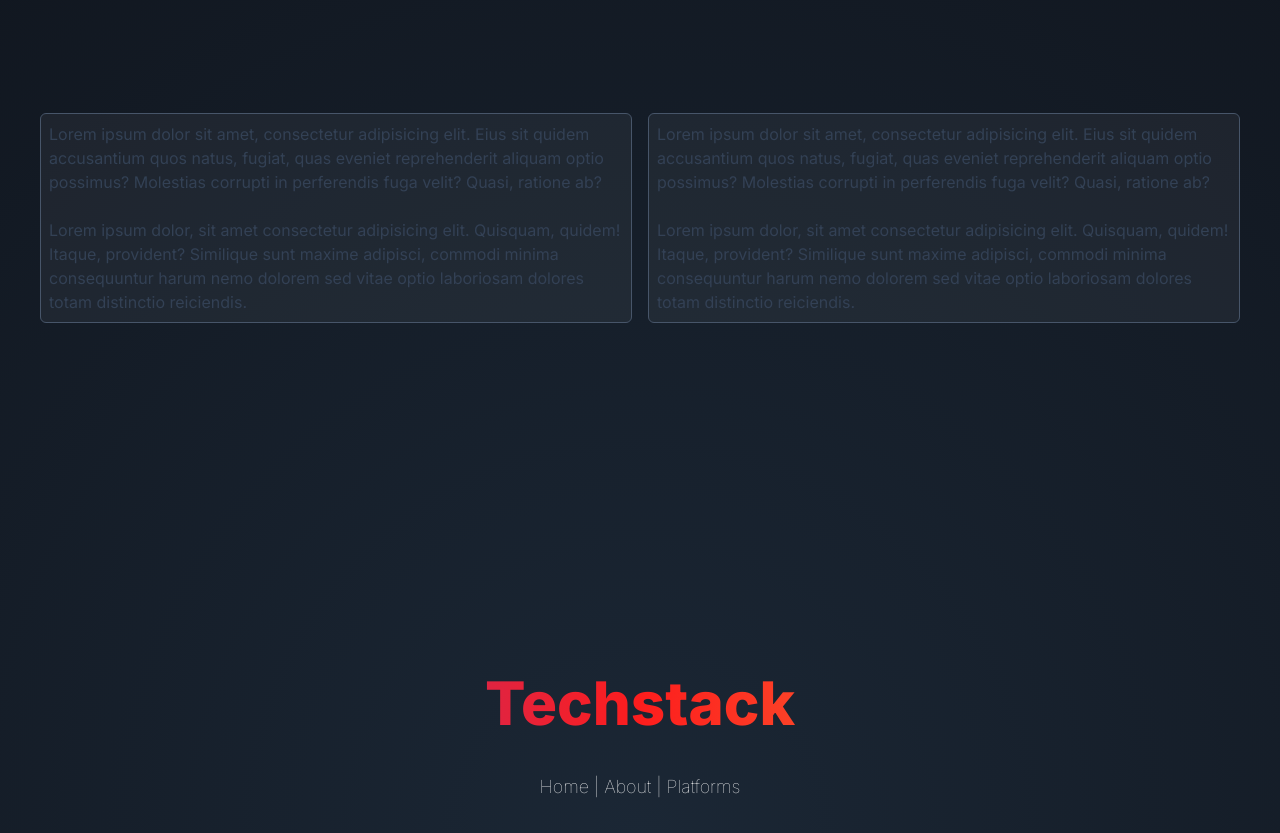
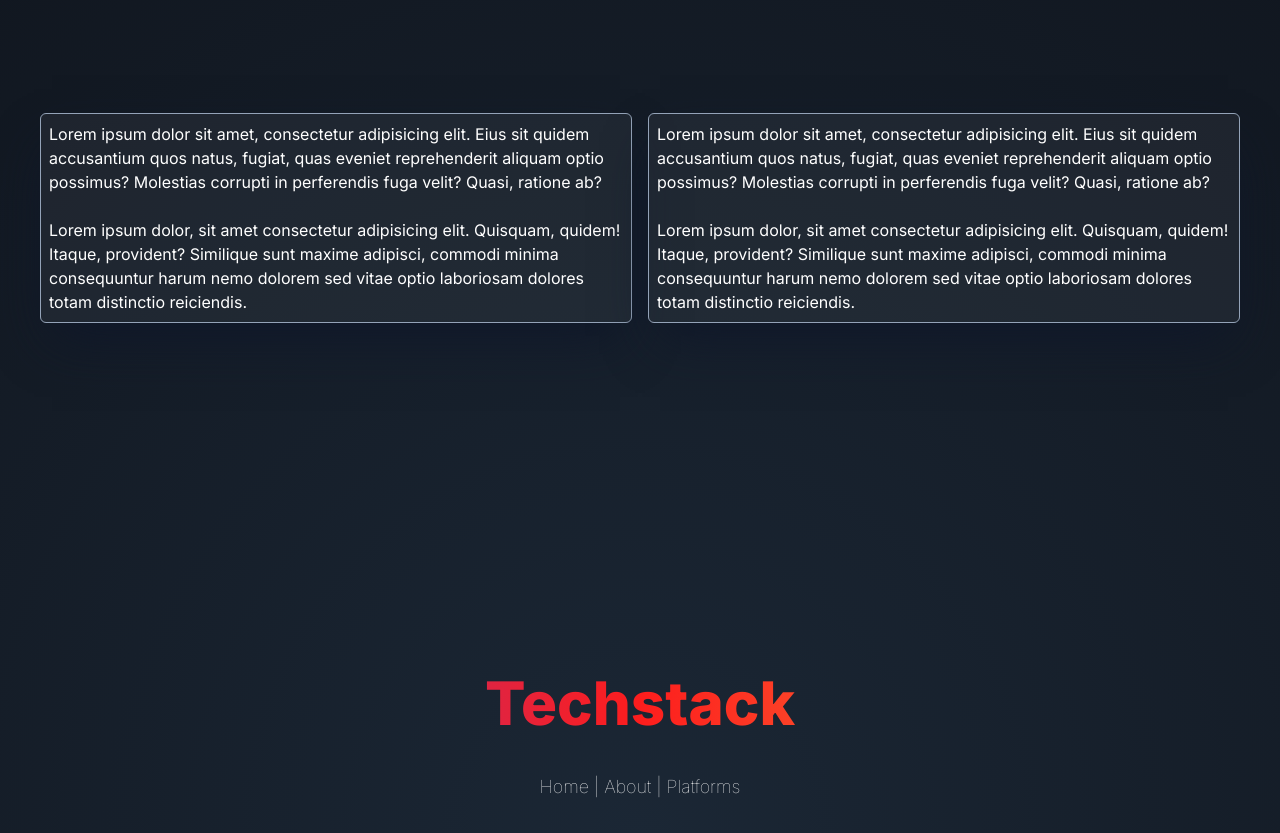
Before and after one commit to Niklas003/personalPage, a Vue app: page /#about in a window 1280 px wide. Shown: the part 1007-1840 px from the top of the page. Built offline with nearby package versions, Linux system fonts and the light colour scheme.

Commit message:
fix: little improvements

```diff
--- a/src/views/AboutView.vue
+++ b/src/views/AboutView.vue
@@ -9,12 +9,12 @@ import NavbarVue from '@/components/Navbar.vue';
         <NavbarVue site="About" class="mt-10"></NavbarVue>
         <Transition name="slide-fade" appear>
             <div class="flex flex-col md:flex-row justify-left mx-8">
-            <div data-aos="fade-left" data-aos-duration="600" class="text-slate-700 hover:text-white p-2 m-2 mt-28 bg-white/5 border-slate-600 hover:border-slate-400 border hover:shadow-2xl hover:shadow-slate-700 rounded-md duration-300">
+            <div data-aos="fade-left" data-aos-duration="600" class="text-white p-2 m-2 mt-28 bg-white/5 border-slate-400 border shadow-2xl shadow-slate-900 duration-300 rounded-md">
                 <p>Lorem ipsum dolor sit amet, consectetur adipisicing elit. Eius sit quidem accusantium quos natus, fugiat, quas eveniet reprehenderit aliquam optio possimus? Molestias corrupti in perferendis fuga velit? Quasi, ratione ab?</p>
                 <br>
                 <p>Lorem ipsum dolor, sit amet consectetur adipisicing elit. Quisquam, quidem! Itaque, provident? Similique sunt maxime adipisci, commodi minima consequuntur harum nemo dolorem sed vitae optio laboriosam dolores totam distinctio reiciendis.</p>
             </div>
-            <div data-aos="fade-left" data-aos-duration="600" data-aos-delay="200" class="text-slate-700 hover:text-white p-2 m-2 mt-28 bg-white/5 border-slate-600 hover:border-slate-400 border hover:shadow-2xl hover:shadow-slate-700 rounded-md duration-300">
+            <div data-aos="fade-left" data-aos-duration="600" data-aos-delay="400" class="text-white p-2 m-2 mt-28 bg-white/5 border-slate-400 border shadow-2xl shadow-slate-900 duration-300 rounded-md">
                 <p>Lorem ipsum dolor sit amet, consectetur adipisicing elit. Eius sit quidem accusantium quos natus, fugiat, quas eveniet reprehenderit aliquam optio possimus? Molestias corrupti in perferendis fuga velit? Quasi, ratione ab?</p>
                 <br>
                 <p>Lorem ipsum dolor, sit amet consectetur adipisicing elit. Quisquam, quidem! Itaque, provident? Similique sunt maxime adipisci, commodi minima consequuntur harum nemo dolorem sed vitae optio laboriosam dolores totam distinctio reiciendis.</p>
```
